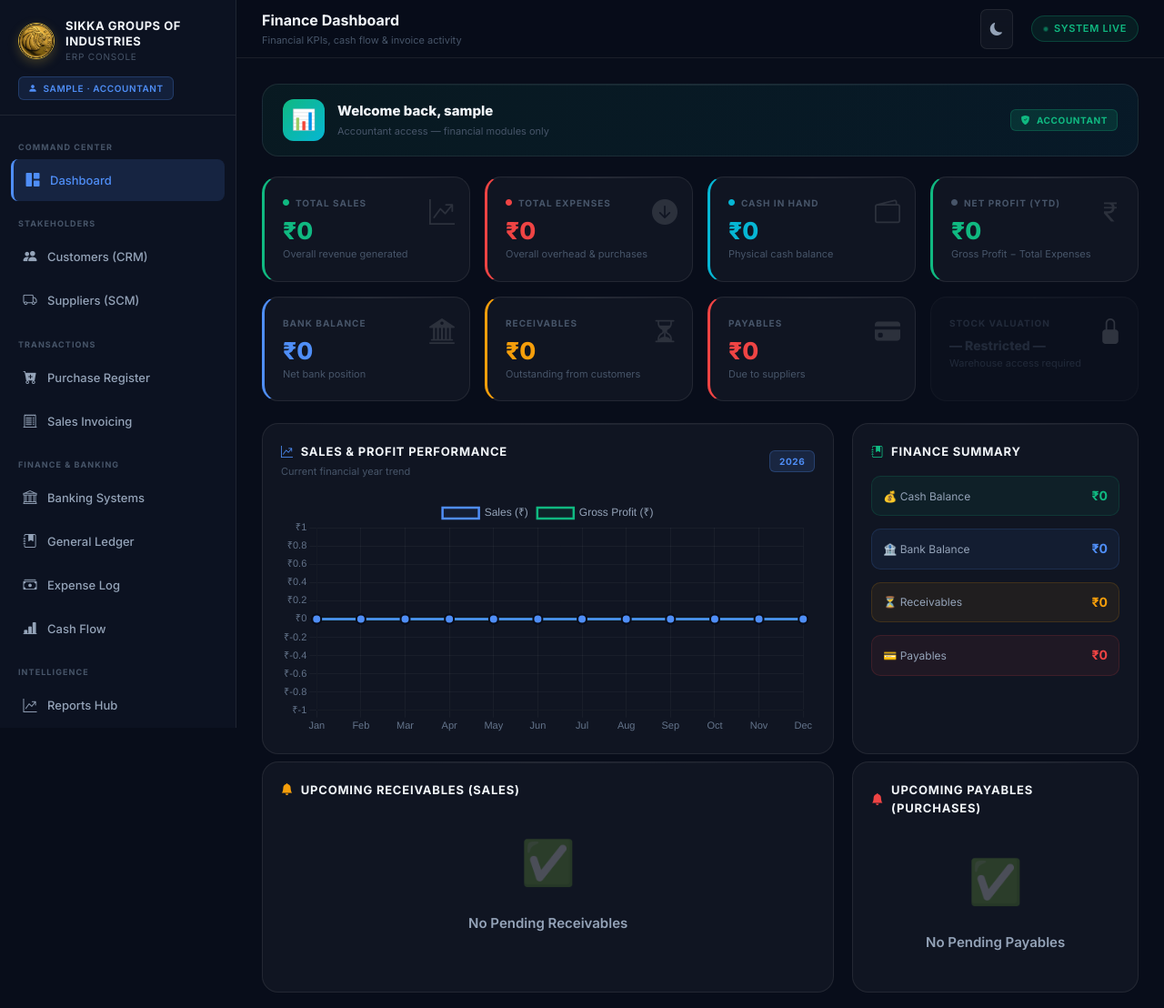
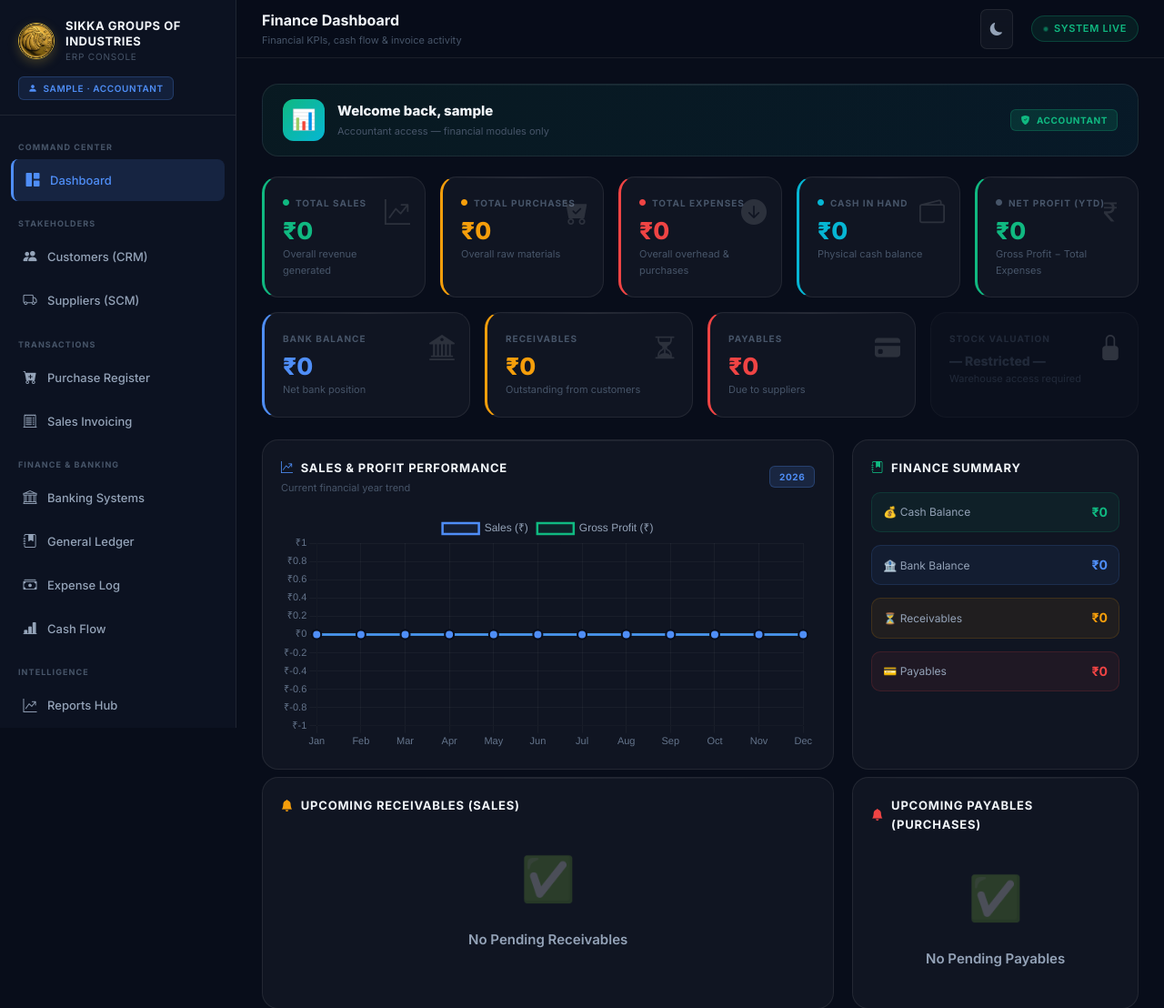
Before and after one commit to VanshMalhotra1301/sikka-industries, a Flask app: page / in a window 1280 px wide. Shown: the top 1108 px of the page at 91% size. Run offline with Flask 3, Linux system fonts and the light colour scheme; the visitor is signed in with stand-in values (Sample User, id 1); data that the repository does not hold is empty.

Commit message:
feat: Add Total Purchases box to dashboard

```diff
--- a/app/templates/modules/dashboard/index.html
+++ b/app/templates/modules/dashboard/index.html
@@ -79,13 +79,20 @@
    ═══════════════════════════════════════════════ #}
 {% if role in ['Admin', 'Owner', 'Accountant'] %}
 
-<div class="stats-grid" style="grid-template-columns: repeat(4,1fr);">
+<div class="stats-grid" style="grid-template-columns: repeat(5,1fr);">
 
   <div class="stat-card stat-green">
     <i class="bi bi-graph-up-arrow stat-icon"></i>
     <div class="stat-label"><i class="bi bi-circle-fill" style="color:var(--accent-green);font-size:7px;"></i> Total Sales</div>
     <div class="stat-value text-green">₹{{ "{:,.0f}".format(total_sales) }}</div>
     <div class="stat-sub">Overall revenue generated</div>
+  </div>
+
+  <div class="stat-card stat-amber">
+    <i class="bi bi-cart-check-fill stat-icon"></i>
+    <div class="stat-label"><i class="bi bi-circle-fill" style="color:var(--accent-amber);font-size:7px;"></i> Total Purchases</div>
+    <div class="stat-value text-amber">₹{{ "{:,.0f}".format(total_purchases) }}</div>
+    <div class="stat-sub">Overall raw materials</div>
   </div>
 
   <div class="stat-card stat-red">
```
